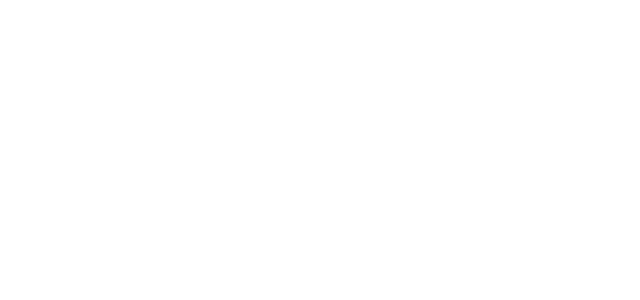
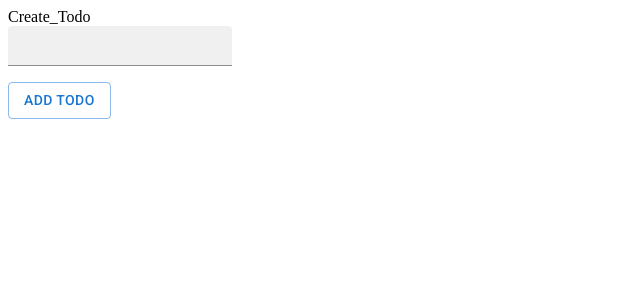
Before and after one commit to VIKRAM9281/todo-list, a React (Create React App) app: page / in a window 1280 px wide. Shown: the top 300 px of the page, without its empty margins (0-640 px from the left). Built offline with nearby package versions, Linux system fonts and the light colour scheme.

Commit message:
create todo comp

```diff
--- a/package.json
+++ b/package.json
@@ -15,6 +15,7 @@
     "react": "^18.2.0",
     "react-bootstrap": "^2.9.1",
     "react-dom": "^18.2.0",
+    "react-router-dom": "^6.17.0",
     "react-scripts": "5.0.1",
     "styled-components": "^6.1.0",
     "web-vitals": "^2.1.4"
--- a/src/App.js
+++ b/src/App.js
@@ -1,9 +1,15 @@
+import { useState } from 'react';
 import './App.css';
+import TodoContext from './Context/TodoContext';
+import All_Path from './Path/All_Path';
 
 function App() {
+  const [data,setData]=useState([]) //store the all Todo list data
   return (
     <div className="App">
-
+      <TodoContext.Provider value={{data,setData}} >
+        <All_Path/>
+      </TodoContext.Provider>
     </div>
   );
 }
--- /dev/null
+++ b/src/Components/Create_Todo.jsx
@@ -0,0 +1,48 @@
+import * as React from 'react';
+import {useState,useContext} from "react"
+import Stack from '@mui/material/Stack';
+import TextField from '@mui/material/TextField';
+import { Box, Button } from '@mui/material';
+import TodoContext from '../Context/TodoContext';
+import { useNavigate } from 'react-router-dom';
+const Create_Todo = () => {
+  const Navigate=useNavigate()
+  const [todo,setTodo]=useState("")
+  const {data,setData} =useContext(TodoContext)
+const HandleAdd=()=>{
+  setData([...data,todo])
+  Navigate("/Show-todo")
+}
+
+  return (
+    <>
+      <div>Create_Todo</div>
+      <Stack
+      component="form"
+      sx={{
+        width: '28ch',
+      }}
+      spacing={2}
+      noValidate
+      autoComplete="off"
+    >
+      <TextField
+        hiddenLabel
+        id="filled-hidden-label-small"
+        defaultValue="Add todo"
+        value={todo}
+        onChange={(e)=>setTodo(e.target.value)}
+        variant="filled"
+        size="small"
+      />
+    </Stack>
+  <Box mt={2}>
+  <Button variant='outlined'onClick={HandleAdd} >
+      Add Todo
+    </Button>
+  </Box>
+    </>
+  )
+}
+
+export default Create_Todo
--- /dev/null
+++ b/src/Components/Show_Todo.jsx
@@ -0,0 +1,34 @@
+import React, { useContext } from 'react'
+import TodoContext from '../Context/TodoContext'
+import { Button } from '@mui/material'
+
+const Show_Todo = () => {
+  const {data} =useContext(TodoContext)
+  return (
+   <>
+    <div>Show_Todo</div>
+    <div className="container">
+      <div className="row">
+        <div className="col-8 d-block">
+        <ul className='list-group'>
+        <li className='list-group-item'>Todo List</li>
+      </ul>
+      <ul className='list-group'>
+       {data?.map((item,ind)=>{
+        return(
+          <li className='list-group-item' key={ind}>{item}</li>
+        )
+       })}
+      </ul>
+        </div>
+        <div className="col-4">
+          <Button variant='contained'>Add Todo</Button>
+        </div>
+      </div>
+    </div>
+
+   </>
+  )
+}
+
+export default Show_Todo
--- /dev/null
+++ b/src/Components/Update_Todo.jsx
@@ -0,0 +1,9 @@
+import React from 'react'
+
+const Update_Todo = () => {
+  return (
+    <div>Update_Todo</div>
+  )
+}
+
+export default Update_Todo
--- /dev/null
+++ b/src/Context/TodoContext.jsx
@@ -0,0 +1,4 @@
+import { createContext }  from "react";
+
+const TodoContext=createContext()
+export default TodoContext
--- /dev/null
+++ b/src/Path/All_Path.jsx
@@ -0,0 +1,22 @@
+import React from 'react'
+import { Route, Routes } from 'react-router-dom'
+import Create_Todo from '../Components/Create_Todo'
+import Show_Todo from '../Components/Show_Todo'
+import Update_Todo from '../Components/Update_Todo'
+
+const All_Path = () => {
+  return (
+   <>
+   <Routes>
+    {/* <Route path='/' element={"Abc"}/> */}
+    <Route path='/' element={<Create_Todo/>}/>
+
+    <Route path='/create-todo' element={<Create_Todo/>}/>
+    <Route path='/Show-todo' element={<Show_Todo/>}/>
+    <Route path='/Update-todo' element={<Update_Todo/>}/>
+   </Routes>
+   </>
+  )
+}
+
+export default All_Path
--- a/src/index.js
+++ b/src/index.js
@@ -8,12 +8,15 @@
 import '@fontsource/roboto/400.css';
 import '@fontsource/roboto/500.css';
 import '@fontsource/roboto/700.css';
+import { BrowserRouter } from 'react-router-dom';
 
 
 const root = ReactDOM.createRoot(document.getElementById('root'));
 root.render(
   <React.StrictMode>
+    <BrowserRouter>
     <App />
+    </BrowserRouter>
   </React.StrictMode>
 );
 
```
Also changed, not shown: 1 other file (tests, documents, lock files or other folders).
